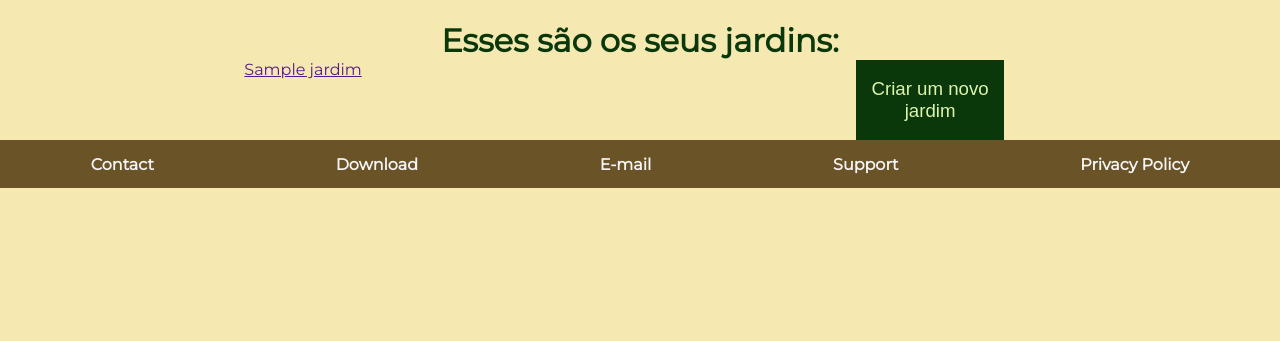
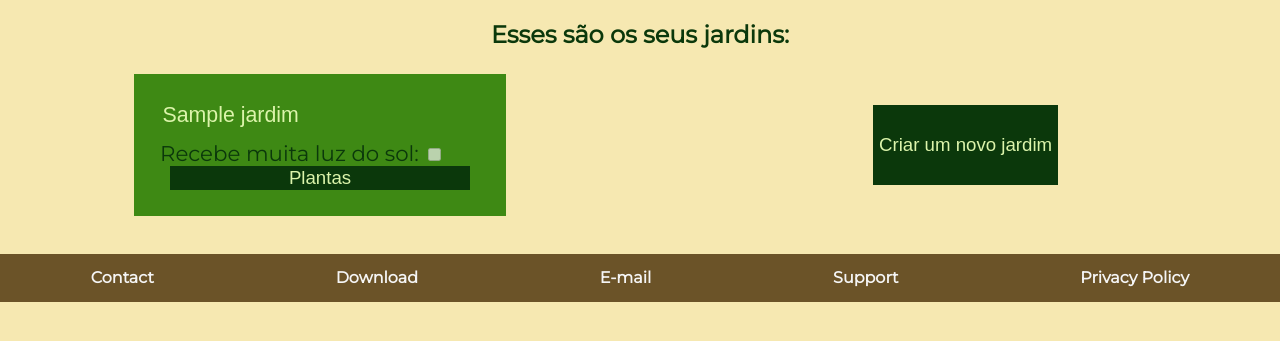
Before and after one commit to carlaque/Plantinhas, a Django app: template Plantinhas/website/templates/usuario.html in a window 1280 px wide. Shown: the part 54-395 px from the top of the page. Run offline with Django 3.2, Linux system fonts and the light colour scheme; the template is opened without the code that fills it: most values are stand-ins (such as "Sample title", 1, 10 or a date in 2020).

Commit message:
pagina jardins do usuario

```diff
--- a/Plantinhas/website/static/css/styles.css
+++ b/Plantinhas/website/static/css/styles.css
@@ -5,6 +5,7 @@ body{
     overflow-x: hidden;
     font-family: 'Montserrat', sans-serif;
 }
+
 
 .entrar, .cadastrar{
     border:5px solid #3E8914;
@@ -32,7 +33,6 @@ body{
     padding: 25px;
     width: 20vw;
 }
-
 
 .pag-login header{
     display: flex;
@@ -588,24 +588,55 @@ h1{
 .pag-usuario{
     display: flex;
     justify-content: space-around;
+    flex-wrap: wrap;
     flex-direction: row;
+    margin-top: 2%;
 }
 .jardim{
-
+    display: flex;
+    flex-direction: column;
+    margin-bottom:3% ;
+    padding: 2%;
+    background-color: #3E8914;
+    width: 25vw;
 }
 .add-jardim{
+    align-items:center;
+    border: none;
+    justify-content: center;
+    display: flex;
+    background-color: #F6E8B1;
+    margin-bottom:3% ;
+    padding: 2%;
+    width:25vw;
+}
 
+.add-jardim button{
+    border: none;
+    font-size: 14pt;
+    background-color: #6B5328;
+    height:10vh;
+    color: #DCF4AB;
+
+    width: 100%;
 }
 
 .pag-usuario button{
     align-items: center;
     border: none;
     font-size: 14pt;
-    height: 10vh;
     background-color: #0B380B;
     color: #DCF4AB;
-    width: 80%;
     margin: 0 3% 0;
+}
+
+.pag-usuario input{
+    background-color: transparent;
+    border: none;
+    border-radius: 5px;
+    font-size: 16pt;
+    padding: 2.5px;
+    color:#DCF4AB;
 }
 
 .fadeIn {
--- a/Plantinhas/website/static/scripts/scripts.js
+++ b/Plantinhas/website/static/scripts/scripts.js
@@ -31,7 +31,7 @@ function mais(codigo){
 
 
 function clicar_planta(){
-    window.location = "plantas/0"
+    window.location = "plantas/0?nome=&espaco=Vaso&intencao=1&temperatura=6&mostrar="
 }
 
 function clicar_jardim(){
--- a/Plantinhas/website/templates/base.html
+++ b/Plantinhas/website/templates/base.html
@@ -21,10 +21,12 @@
         <a href="/login">Login/Cadastro</a>
     </nav>
 
-{% block content %}
+<section>
+    {% block content %}
 
 
-{% endblock %}
+    {% endblock %}
+</section>
 
 <footer>
         <a href=""><strong>Contact</strong></a>
--- a/Plantinhas/website/templates/index.html
+++ b/Plantinhas/website/templates/index.html
@@ -21,8 +21,8 @@
         </div>
         <div class="header_opcoes">
             <div class="ache_uma_planta" onclick = "clicar_planta()">
-                <img src="../static/imagens/icone-header.png" alt="mão com planta">
-                <a href="plantas/0"><strong> Achar a planta ideal <br>pra você!</strong> </a>
+                <img src="{% static 'imagens/icone-header.png' %}" alt="mão com planta">
+                <a href="plantas/0?nome=&espaco=Vaso&intencao=1&temperatura=6&mostrar="><strong> Achar a planta ideal <br>pra você!</strong> </a>
             </div>
             <!-- <div class="header_espaço">
                 <div class = "header_linha"></div>
--- a/Plantinhas/website/templates/usuario.html
+++ b/Plantinhas/website/templates/usuario.html
@@ -7,7 +7,16 @@
 
 
     {% for jardim in jardins %}
-        <a href="">{{jardim.nome}}</a>
+    <div class="jardim">
+
+        <input type="text" name="nome" id="" disabled="disabled" value="{{jardim.nome}}">
+
+        <label for="">
+            Recebe muita luz do sol:  <input type="checkbox" name="luz" id="" value="{{jardim.ensolarado}}"
+            disabled="disabled"></label>
+
+        <button type="submit">Plantas</button>
+    </div>
     {% endfor %}
 
     <div class="add-jardim">
```
Also changed, not shown: Plantinhas/website/templates/jardim-cadastro.html (+10 -8 lines), Plantinhas/website/views.py (+55 -29 lines).
